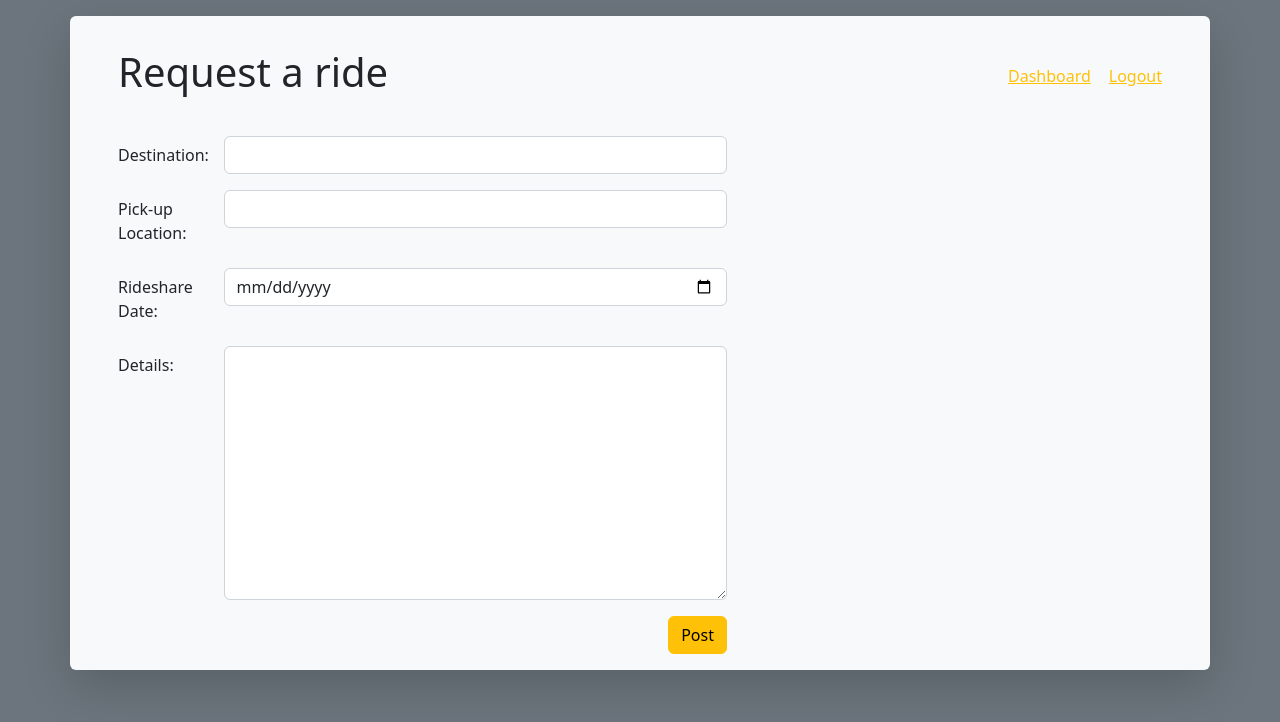
After one commit to rteet702/ohana-rideshare, a Flask app: page /rides/create in a window 1280 px wide. The commit adds this page. Shown: the top 722 px of the page. Run offline with Flask 2, Linux system fonts and the light colour scheme; the visitor is signed in with stand-in values (Sample User, id 1); some libraries are stand-ins or nearby versions.

Commit message:
2: create_ride.html created

```diff
--- a/flask_app/controllers/rides.py
+++ b/flask_app/controllers/rides.py
@@ -14,3 +14,12 @@ def r_dashboard():
     active_user = User.get_by_id(active_data)
     rides = Ride.get_all_rides()
     return render_template('dashboard.html', active_user=active_user, rides=rides)
+
+
+@app.route('/rides/create')
+def r_create():
+    if 'user_id' not in session:
+        flash('* Please login or create an account first.', 'registration')
+        return redirect('/')
+
+    return render_template('create_ride.html')
--- /dev/null
+++ b/flask_app/templates/create_ride.html
@@ -0,0 +1,61 @@
+<!DOCTYPE html>
+<html lang="en">
+<head>
+    <meta charset="UTF-8">
+    <meta http-equiv="X-UA-Compatible" content="IE=edge">
+    <meta name="viewport" content="width=device-width, initial-scale=1.0">
+    <title>Ohana RideShares | Request a Ride</title>
+    <link rel="stylesheet" href="{{ url_for('static', filename='css/bootstrap.css') }}">
+    <link rel="stylesheet" href="{{ url_for('static', filename='css/dashboard.css') }}">
+</head>
+<body class="bg-secondary">
+    <div class="container bg-light shadow-lg rounded my-3 py-3 px-5">
+        <!-- topbar -->
+        <div class="row py-3 mb-3">
+            <!-- header -->
+            <div class="col-10">
+                <h1>Request a ride</h1>
+            </div>
+            <!-- navs -->
+            <div class="col d-flex align-items-end justify-content-between">
+                <p><a class="link-warning" href="/rides/dashboard">Dashboard</a></p>
+                <p><a class="link-warning" href="/logout">Logout</a></p>
+            </div>
+        </div>
+        <!-- form body -->
+        <div class="col-7">
+            <!-- destination -->
+            <div class="row mb-3">
+                <label for="destination" class="col-sm-2 col-form-label">Destination:</label>
+                <div class="col-10">
+                    <input type="text" class="form-control" id="destination">
+                </div>
+            </div>
+            <!-- pickup location -->
+            <div class="row mb-3">
+                <label for="pickup_location" class="col-sm-2 col-form-label">Pick-up Location:</label>
+                <div class="col-10">
+                    <input type="text" class="form-control" id="pickup_location">
+                </div>
+            </div>
+            <!-- date -->
+            <div class="row mb-3">
+                <label for="rideshare_date" class="col-sm-2 col-form-label">Rideshare Date:</label>
+                <div class="col-10">
+                    <input type="date" class="form-control" id="rideshare_date">
+                </div>
+            </div>
+            <!-- details -->
+            <div class="row mb-3">
+                <label for="details" class="col-sm-2 col-form-label">Details:</label>
+                <div class="col-10">
+                    <textarea name="details" id="details" class="form-control" rows="10"></textarea>
+                </div>
+            </div>
+            <div class="button-container d-flex align-items-center justify-content-end">
+                <input type="submit" value="Post" class="btn btn-warning">
+            </div>
+        </div>
+    </div>
+</body>
+</html>
--- a/flask_app/templates/login_and_registration.html
+++ b/flask_app/templates/login_and_registration.html
@@ -4,7 +4,7 @@
     <meta charset="UTF-8">
     <meta http-equiv="X-UA-Compatible" content="IE=edge">
     <meta name="viewport" content="width=device-width, initial-scale=1.0">
-    <title>Recipe Share | Login</title>
+    <title>Ohana Rideshare | Login</title>
     <link rel="stylesheet" href="{{ url_for('static', filename='css/bootstrap.css') }}">
 </head>
 <body class="bg-secondary">
```
